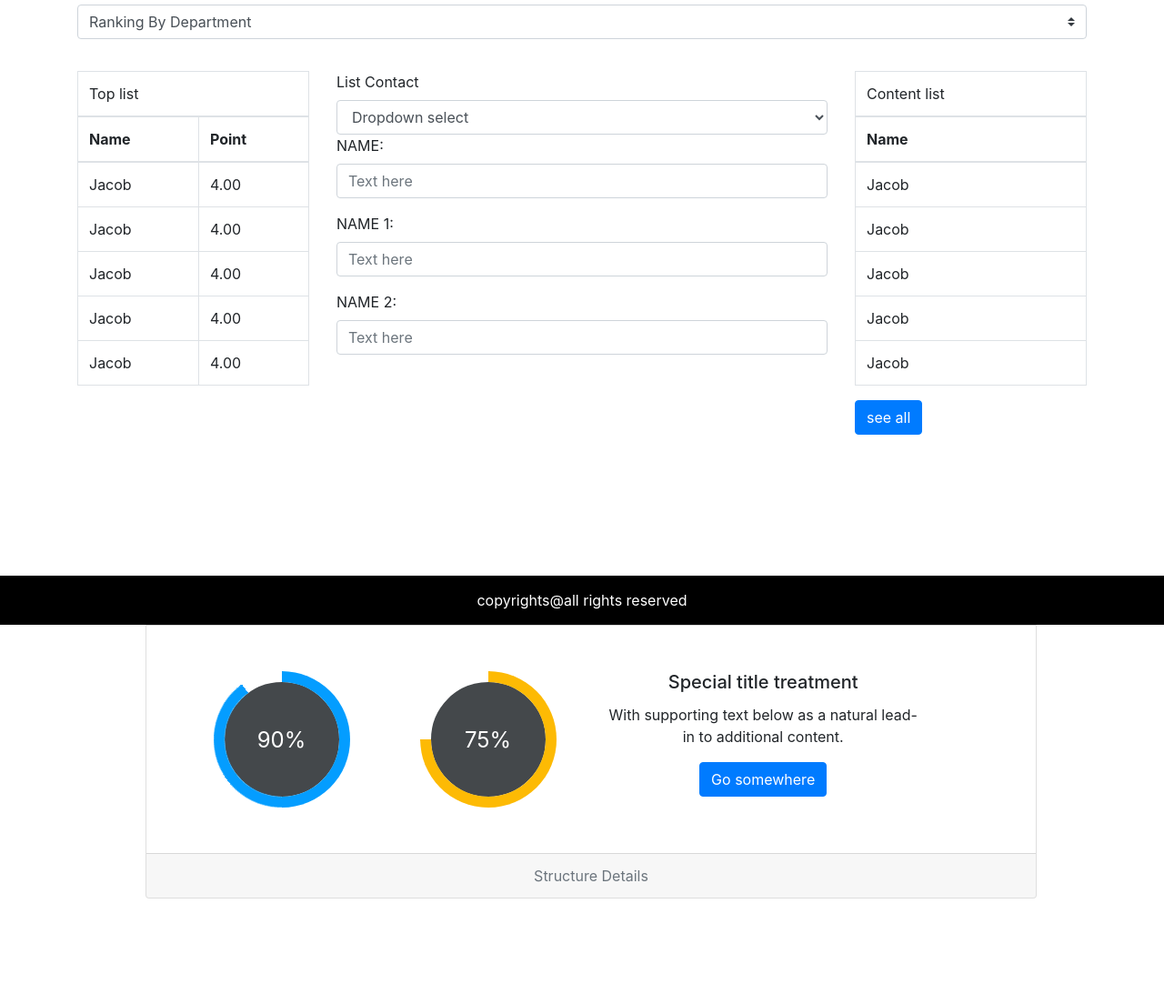
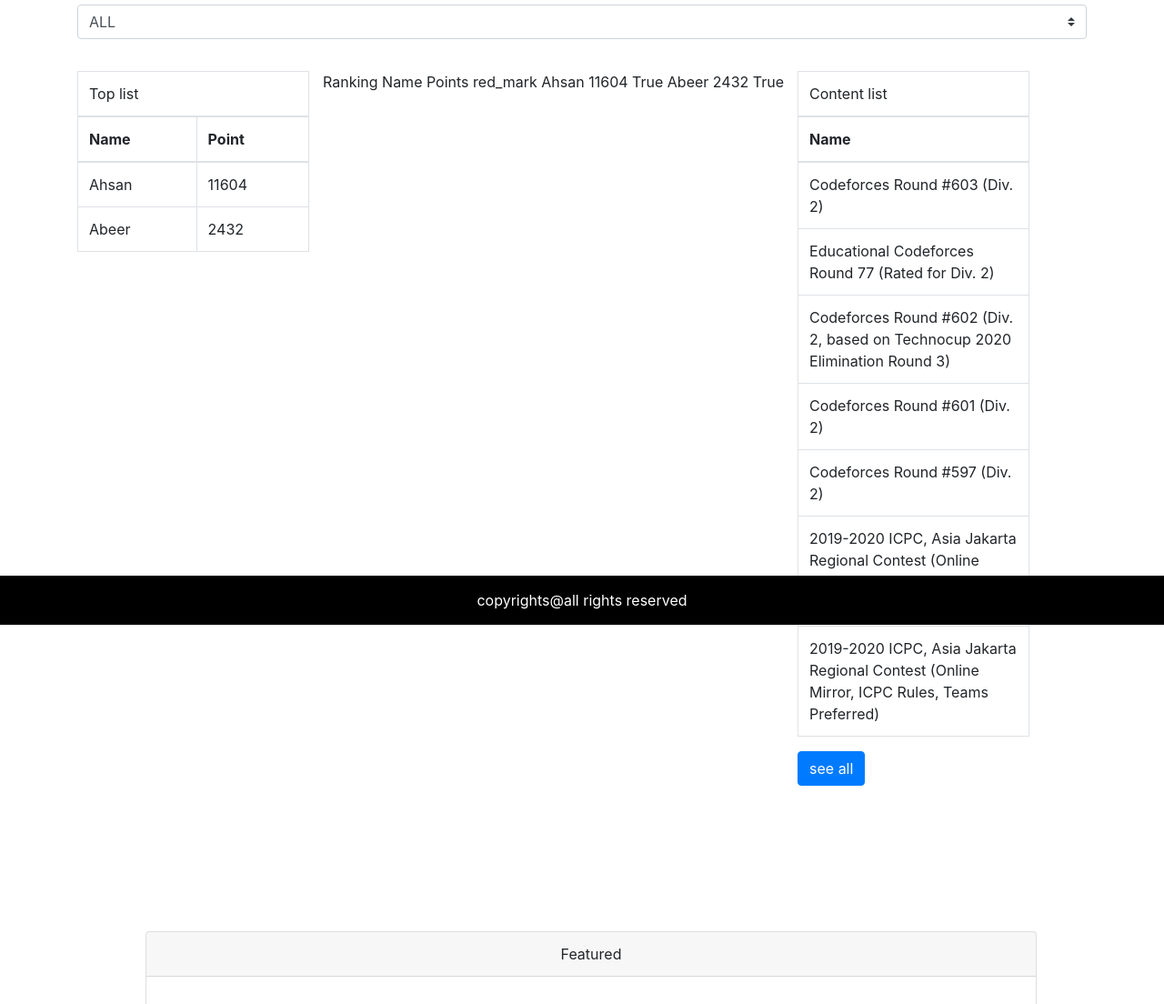
Before and after one commit to AhsanShuvo/STUDENTTRACKERSYSTEM, a Django app: page /app/ranking/ in a window 1280 px wide. Shown: the part 113-1217 px from the top of the page at 91% size. Before the commit the page ends 1101 px from the top, so only its background shows below. Run offline with Django 3.2, Linux system fonts and the light colour scheme; data comes from the database, SQL or seed files in the repository; some libraries are stand-ins or nearby versions.

Commit message:
4th december

```diff
--- a/webapp/templates/index.html
+++ b/webapp/templates/index.html
@@ -37,7 +37,7 @@
                             <a class="nav-link" href="{% url 'ranking'%}">Rank</a>
                         </li>
                         <li class="nav-item">
-                            <a class="nav-link" href="#">Profile</a>
+                            <a class="nav-link" href="{% url 'profile' %}">Profile</a>
                         </li>
                         <li class="nav-item">
                             <a class="nav-link" href="#">Tutorial</a>
@@ -94,7 +94,7 @@
                                 {% endfor %}
                             </tbody>
                         </table>
-                        <button class="btn-danger float-right"><a href="{% url 'ranklist' %}">See All</a></button>
+                        <button class="btn-danger float-right"><a href="{% url 'ranking' %}">See All</a></button>
                     </div>
                 </div>
                 <div class="col-md-4">
--- a/webapp/templates/ranking.html
+++ b/webapp/templates/ranking.html
@@ -61,17 +61,13 @@
 
     <!---Banner-area Start--->
     <div class="container">
-
-
       <select class="browser-default custom-select"style="margin-top:50px;">
       <option selected>Ranking By Department</option>
-    <option value="1">CSE</option>
-    <option value="2">SWE</option>
-    <option value="3">ALL</option>
+      <option value="CSE">CSE</option>
+      <option value="SWE">SWE</option>
+      <option value="ALL" selected>ALL</option>
       </select>
     </div>
-
-
 
     <!---Banner-area End--->
     <!-- Table -->
@@ -92,51 +88,39 @@
 
           </thead>
           <tbody>
-
+            {%for x in profile%}
             <tr>
-      <td>Jacob</td>
-      <td>4.00</td>
+              <td>{{x.user.username}}</td>
+              <td>{{x.points}}</td>
             </tr>
-    <tr>
-      <td>Jacob</td>
-      <td>4.00</td>
-    </tr>
-    <tr>
-      <td>Jacob</td>
-      <td>4.00</td>
-    </tr>
-    <tr>
-      <td>Jacob</td>
-      <td>4.00</td>
-    </tr>
-    <tr>
-      <td>Jacob</td>
-      <td>4.00</td>
-    </tr>
-
+            {% endfor %}
           </tbody>
         </table>
 </div>
+<div  style="margin-top:35 px">
+  <div class="row">
       <div class="col-sm">
-          <form>
-          </select>
-          <label for="exampleFormControlInput1">List Contact</label>
-              <select class="form-control">
-              <option>Dropdown select</option>
-              </select>
-  <div class="form-group">
-    <label for="exampleFormControlInput1">NAME:</label>
-    <input type="email" class="form-control" id="exampleFormControlInput1" placeholder="Text here">
+        <thead>
+          <tr>
+            <td colspan="3">Ranking</td>
+          </tr>
+          <tr>
+            <th scope="col">Name</th>
+            <th scope="col">Points</th>
+            <th scope="col">red_mark</th>
+          </tr>
+        </thead>
+        <tbody>
+          {% for rp in rank_profile%}
+          <tr>
+            <td>{{rp.user.username}}</td>
+            <td>{{rp.points}}</td>
+            <td>{{rp.red_mark}}</td>
+          </tr>
+          {% endfor %}
+        </tbody>
       </div>
-  <div class="form-group">
-    <label for="exampleFormControlInput1">NAME 1:</label>
-    <input type="email" class="form-control" id="exampleFormControlInput1" placeholder="Text here">
   </div>
-  <div class="form-group">
-    <label for="exampleFormControlInput1">NAME 2:</label>
-    <input type="email" class="form-control" id="exampleFormControlInput1" placeholder="Text here">
-  </div>
- </from>
 </div>
 <div class="col-sm-3">
   <table class="table table-bordered">
@@ -148,33 +132,15 @@
     </tr>
     <tr>
       <th scope="col">Name</th>
-
     </tr>
 
   </thead>
   <tbody>
-
+    {%for con in contest%}
     <tr>
-      <td>Jacob</td>
-
+      <td>{{con.Name}}</td>
     </tr>
-    <tr>
-      <td>Jacob</td>
-
-    </tr>
-    <tr>
-      <td>Jacob</td>
-
-    </tr>
-    <tr>
-      <td>Jacob</td>
-
-    </tr>
-    <tr>
-      <td>Jacob</td>
-
-    </tr>
-
+    {% endfor %}
   </tbody>
   </table>
   <button type="button" class="btn btn-primary btn-xs">see all</button>
--- a/webapp/urls.py
+++ b/webapp/urls.py
@@ -6,4 +6,6 @@
     url(r'^$',views.index, name='index'),
     url(r'^contest/$',views.contest,name='contest'),
     url(r'^ranking/$',views.ranking,name= 'ranking'),
+    url(r'^profile/$',views.profile, name='profile'),
+    url(r'^showimage/$',views.showimage,name ='showimage'),
 ]
--- a/webapp/views.py
+++ b/webapp/views.py
@@ -7,6 +7,15 @@
 from django.contrib.auth.decorators import login_required
 from accounts.models import Profile
 from .models import CONTEST
+import matplotlib
+from matplotlib import pylab
+from pylab import *
+import PIL
+from PIL import Image
+import io
+from io import BytesIO
+from django.http import HttpResponse
+
 @login_required
 def index(request):
     User_List  = User.objects.all()
@@ -81,4 +90,50 @@
     return render(request,'contest.html',{})
 
 def ranking(request):
-    return render(request,'ranking.html',{})
+    dept = 'ALL'
+    profile= Profile.objects.order_by('-points')[:2]
+    contest=CONTEST.objects.all()
+    if dept == "ALL":
+        rank_profile= Profile.objects.order_by('-points').all()
+        context={
+            'rank_profile':rank_profile,
+           'profile':profile,
+           'contest':contest,
+        }
+        return render(request,'ranking.html',context)
+    elif dept == 'CSE':
+        rank_profile= Profile.objects.filter('CSE').order_by('-points').all()
+        context={
+            'rank_profile':rank_profile,
+           'profile':profile,
+           'contest':contest,
+        }
+        return render(request,'ranking.html',context)
+    else:
+        rank_profile= Profile.objects.filter('SWE').order_by('-points').all()
+        context={
+            'rank_profile':rank_profile,
+           'profile':profile,
+           'contest':contest,
+        }
+        return render(request,'ranking.html',context)
+
+def profile(request):
+    user = request.user
+    user_profile=Profile.objects.get(user= user)
+    profile = Profile.objects.order_by('-points')[:2]
+    return render(request,'profile.html',{'profile':profile,'user_profile':user_profile})
+
+def showimage(reqeust):
+    plt.plot([1, 2, 3, 4], [3, 4, 3, 5])
+
+    xlabel('TotalContest')
+    ylabel('AvgSolve')
+    title('Perforance graph')
+    grid(True)
+
+    # Plot
+    buffer = BytesIO()
+    plt.savefig(buffer,format='png')
+    buffer.seek(0)
+    return HttpResponse(buffer.getvalue(),content_type="image/png")
```
Also changed, not shown: requirements.txt (added, +76 -0 lines), webapp/templates/profile.html (+41 -88 lines). Lines whose indentation alone changed are shown as unchanged.
